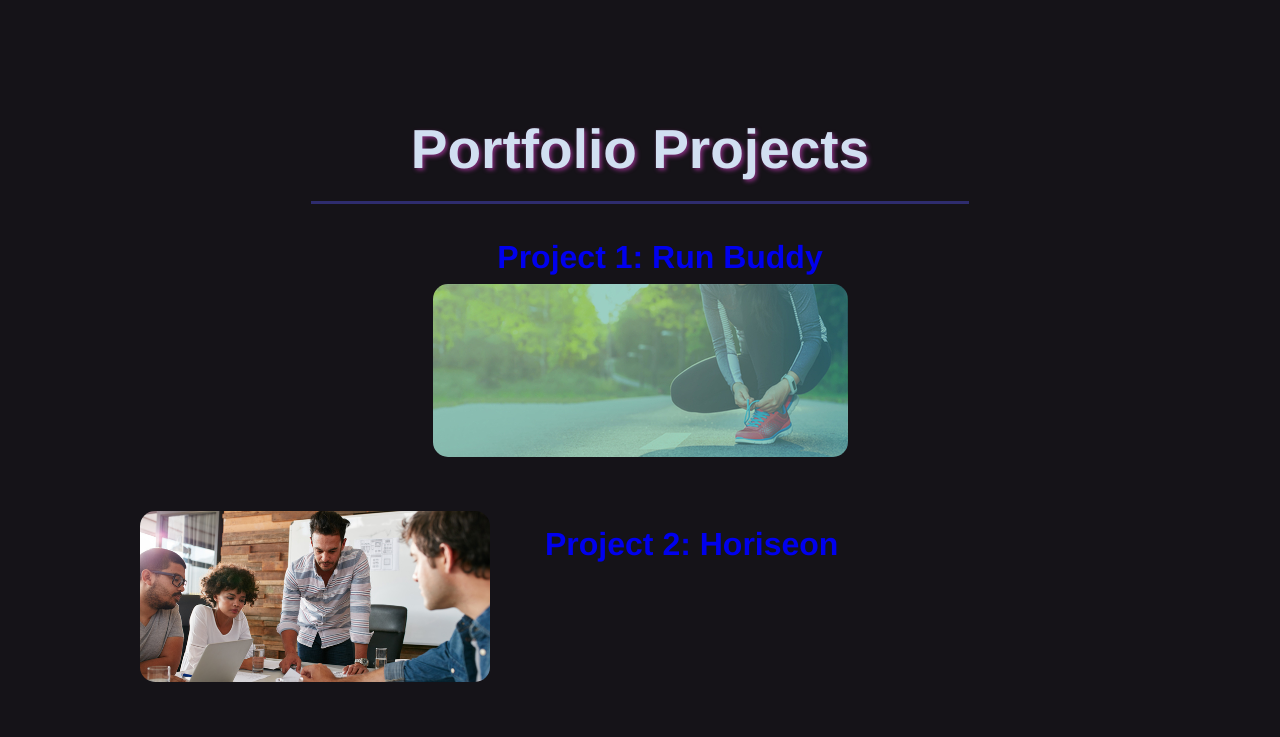
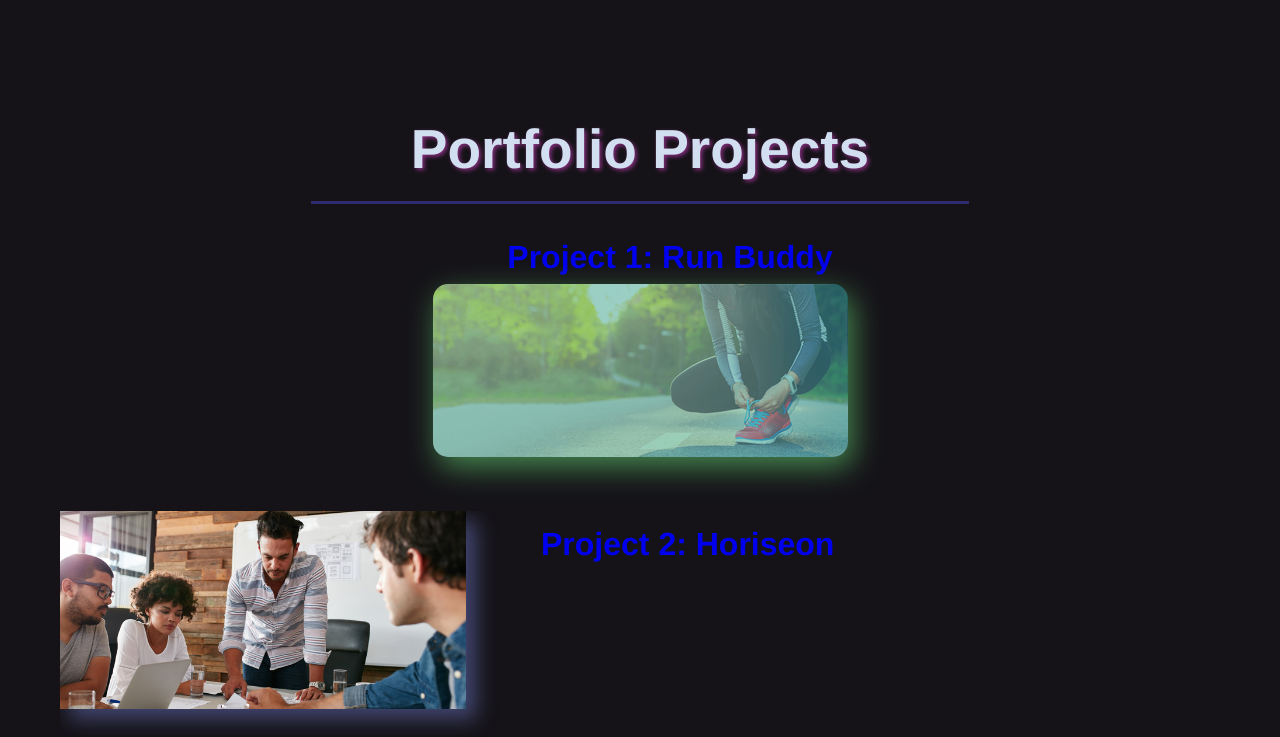
Before and after one commit to naeemishere/my-page, a plain HTML site: page index.html in a window 1280 px wide. Shown: the part 703-1440 px from the top of the page. Drawn offline with Linux system fonts and the light colour scheme.

Commit message:
fixed the width of the projects sections

```diff
--- a/assets/css/style.css
+++ b/assets/css/style.css
@@ -28,8 +28,8 @@ header a {
 
 
 a:hover {
-    color: #a8c6ee;
-    text-shadow: 2px 2px 4px rgb(133, 46, 125);
+    color: #ffffff;
+    filter: drop-shadow(5px 5px 5px #88465f );
 }
 
 header nav {
@@ -101,7 +101,6 @@ section {
 
 .about p {
   line-height: 1.7;
-
   color: #d1dff1;
   width: 80%;
   font-size: 20px;
@@ -118,6 +117,9 @@ section {
   border-bottom: 3px solid;
   text-shadow: 2px 2px 4px rgb(133, 46, 125);
 }
+.section-title:hover {
+    color: #ffffff;
+}
 
 .primary-border {
   border-color: #2e2c6e;
@@ -131,6 +133,7 @@ section {
 
 /*projects portfolio section*/
 /*First project section*/
+
 
 .project1 h3 {
     text-align: center;
@@ -150,9 +153,10 @@ section {
 }
 .project1 img {
     transition: transform 1s;
-    filter: drop-shadow();
     margin-bottom: 50px;
     border-radius: 15px;
+    filter: drop-shadow(5px 10px 15px #46884f );
+
 }
 
 .project1:hover p {
@@ -160,6 +164,7 @@ section {
 }
 .project1:hover img {
     transform: scale(1.2);
+    filter: brightness(110%);
 }
 
 
@@ -168,16 +173,17 @@ section {
 
 .project img {
     margin-bottom: 50px;
-    border-radius: 15px;
+    filter: drop-shadow(10px 10px 10px #5f64a89d );
 }
 
 .projects {
   text-align: center;
   background-color: #151318;
+  border-bottom: 3px solid rgba(231, 206, 236, 0.411);
 }
 /* project 2,3,4 section*/
 .project {
-  width: 1000px;
+  width: auto;
   margin: 0 auto 35px auto;
   background: #151318;
   color: #d1dff1;
@@ -191,8 +197,8 @@ section {
 .project img {
   width: 35%;
   float: left;
+  transition: transform 1s;
 
-  transition: transform 1s;
 }
 
 .project-info {
@@ -215,12 +221,14 @@ section {
 }
 
 .project:hover p, h3  {
-    padding-left: 40px;
+    padding-left: 60px;
     display: block;
 }
 
 .project:hover img {
     transform: scale(1.2);
+    filter: blur(.3px);
+    filter: brightness(100%);
 }
 
 
```
